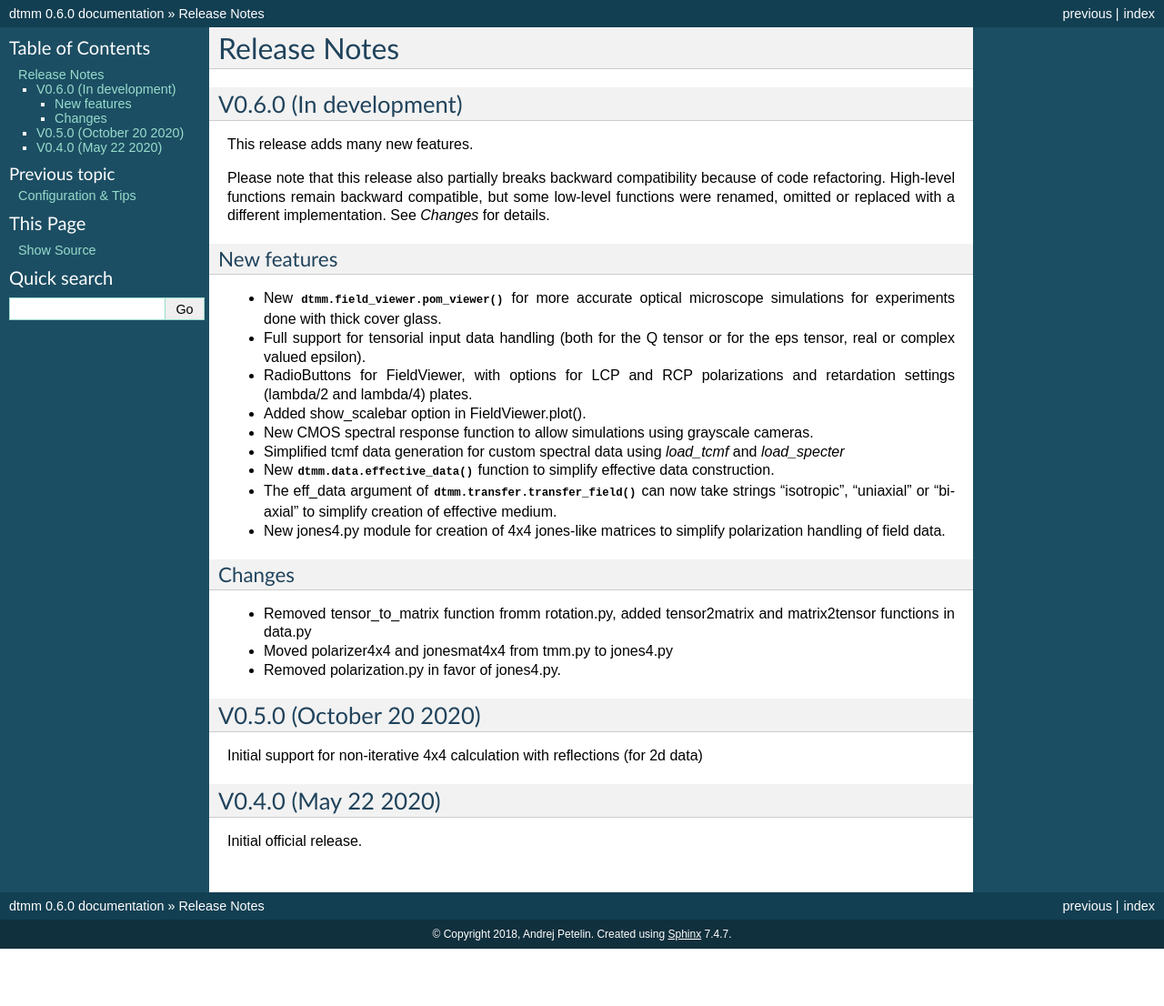
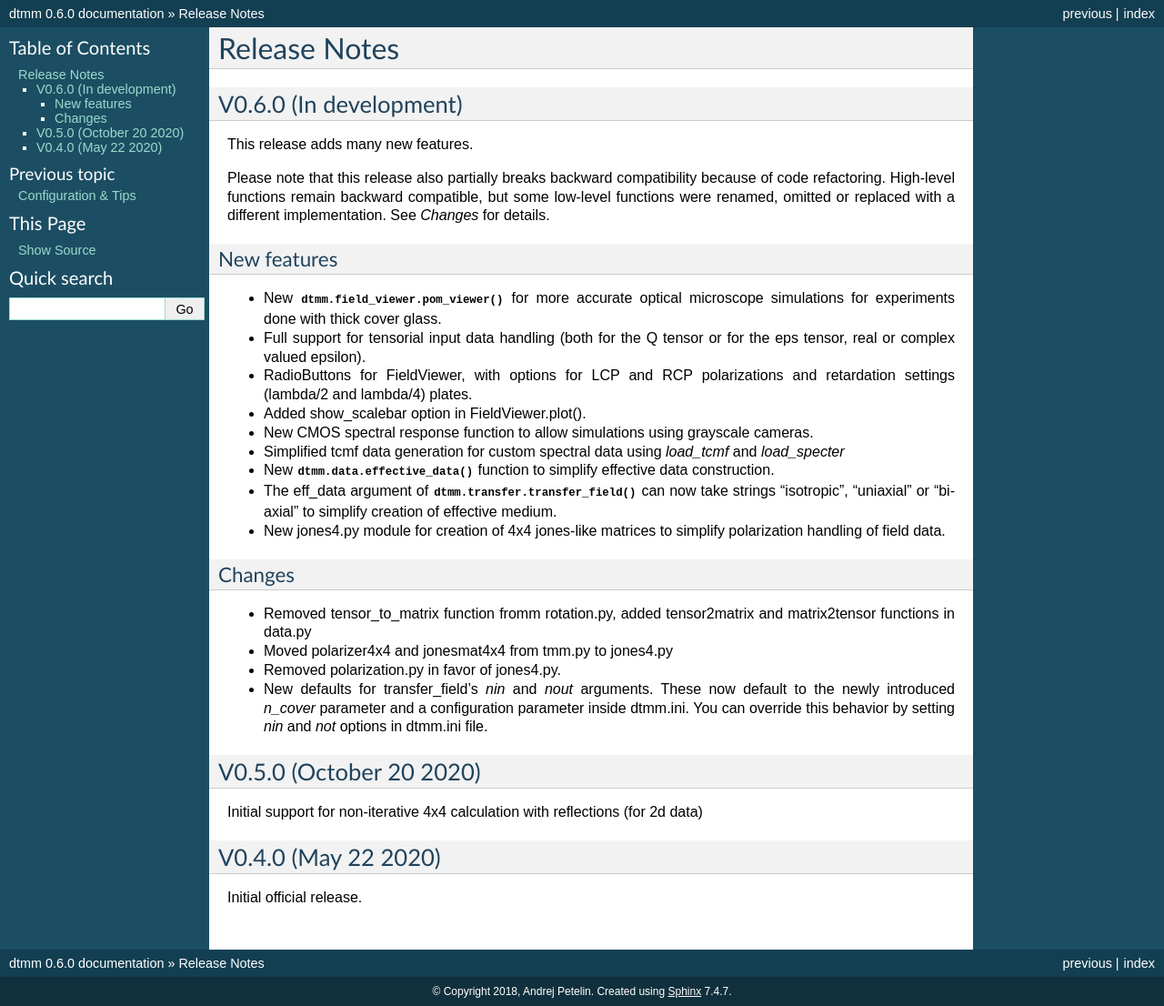
Before and after one commit to IJSComplexMatter/dtmm, a Sphinx documentation site: the page built from doc/CHANGELOG.rst, in a window 1280 px wide. Shown: the whole page at 91% size. Built offline with Sphinx 7.4.7, drawn with Linux system fonts in a browser that asks for light colours; formulas are drawn with MathJax 3; pages that are not in the unit, such as notebooks, are missing from menus; before the commit the page ends 1043 px from its top, so only the background shows below that.

Commit message:
changelog updated

```diff
--- a/doc/CHANGELOG.rst
+++ b/doc/CHANGELOG.rst
@@ -27,6 +27,7 @@ Changes
 * Removed tensor_to_matrix function fromm rotation.py, added tensor2matrix and matrix2tensor functions in data.py
 * Moved polarizer4x4 and jonesmat4x4 from tmm.py to jones4.py
 * Removed polarization.py in favor of jones4.py.
+* New defaults for transfer_field's `nin` and `nout` arguments. These now default to the newly introduced `n_cover` parameter and a configuration parameter inside dtmm.ini. You can override this behavior by setting `nin` and `not` options in dtmm.ini file.
 
 
 V0.5.0 (October 20 2020)
--- a/doc/optimization.rst
+++ b/doc/optimization.rst
@@ -136,7 +136,7 @@ Default option can also be set the configuration file (see below).
 DTMM configuration file
 -----------------------
 
-You can also edit the configuration file *.dtmm/dtmm.ini* in user's home directory to define default settings. This file is automatically generated from a template if it does not exist in the directory.
+You can also edit the configuration file *.dtmm/dtmm.ini* in user's home directory to define default settings. This file is automatically generated from a template if it does not exist in the directory. To create the default configuration file, remove the configuration file and import the library in python.
 
 .. literalinclude:: dtmm.ini
 
```
Also changed, not shown: 2 other files.
